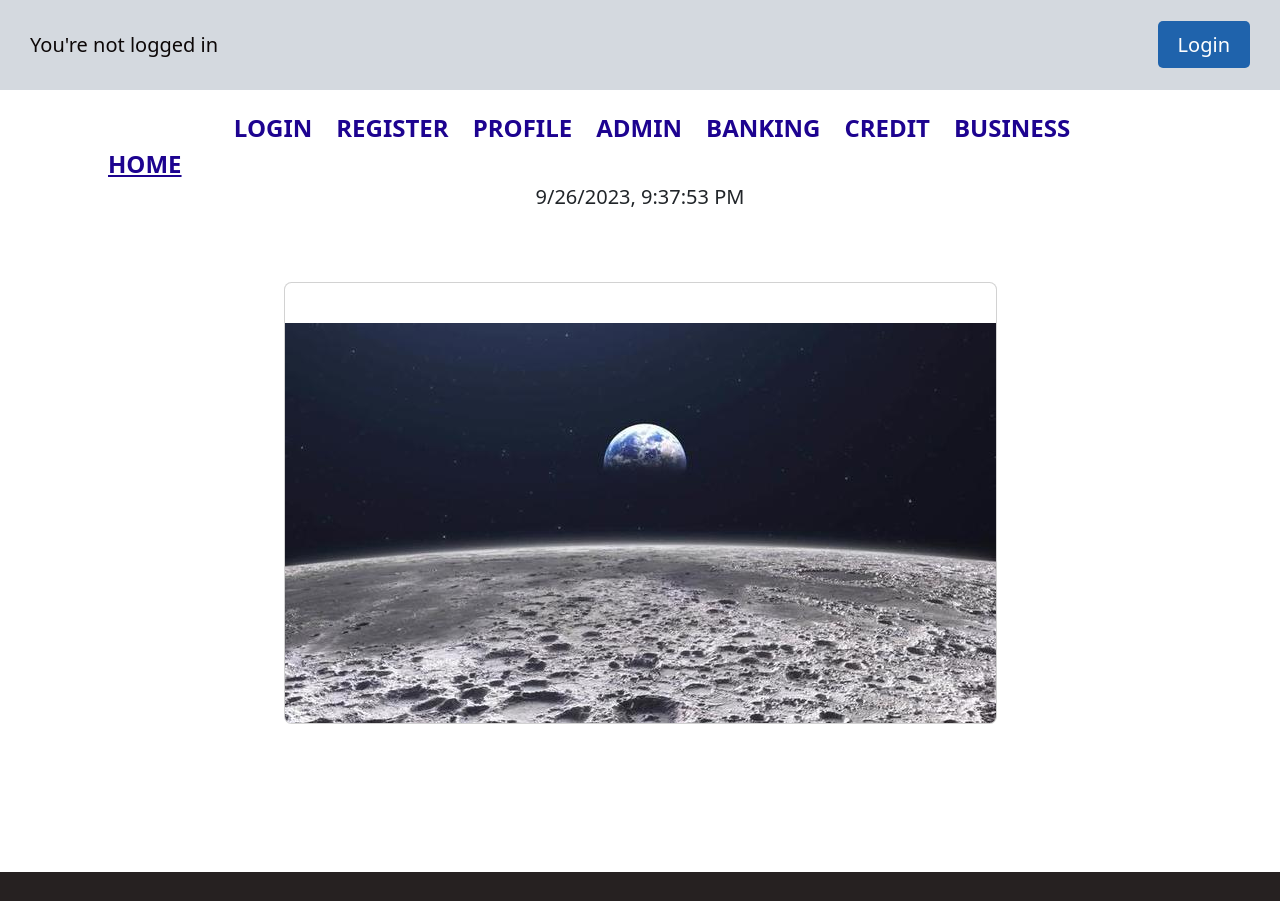
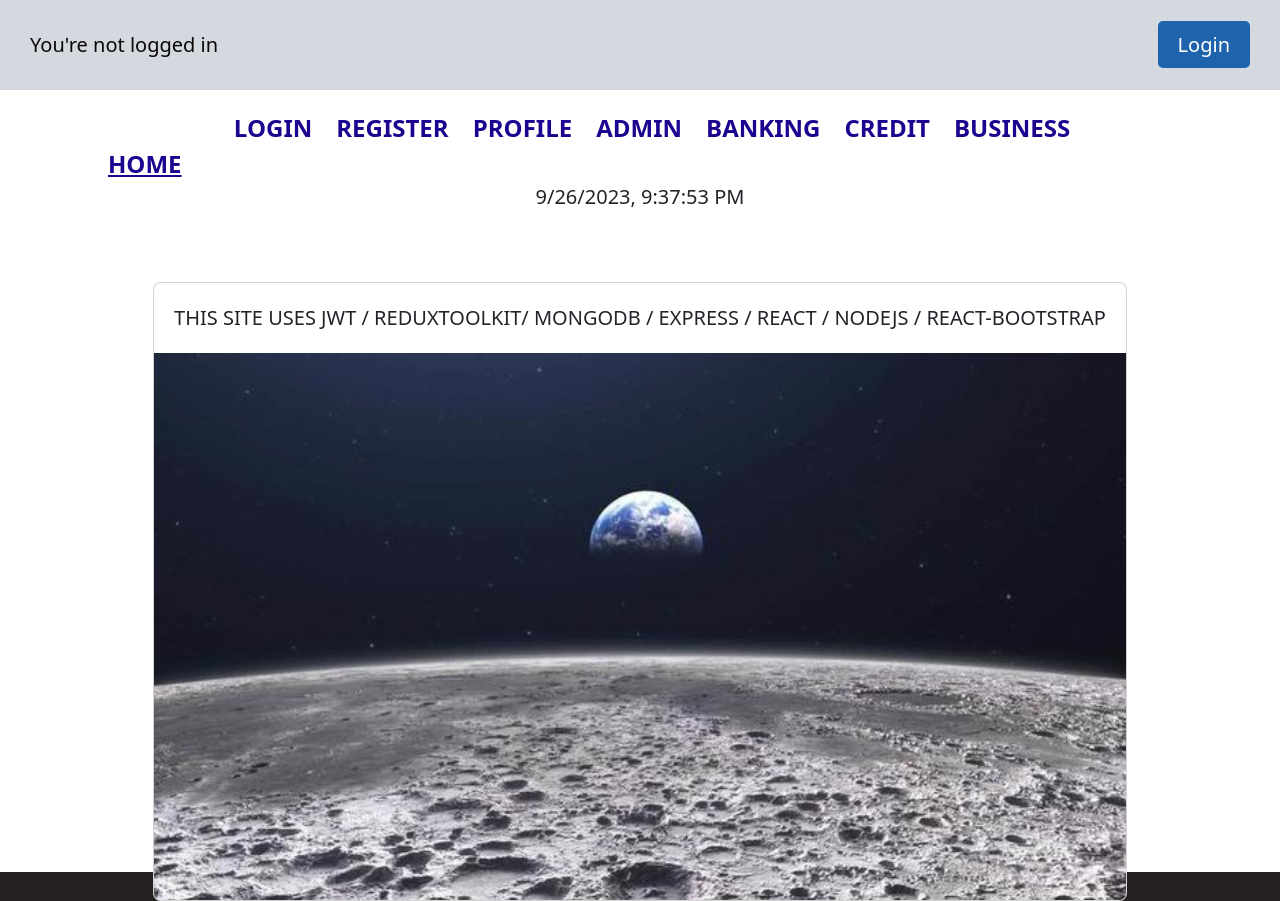
Before and after one commit to RobertSloan22/VercelMonoRepoMIT-Capstone, a React (Vite) app in the folder frontend/: page / in a window 1280 px wide. Before the commit the page ends 872 px from the top, so only its background shows below. Built offline with nearby package versions, Linux system fonts and the light colour scheme; no server answers.

Commit message:
Update HomeScreen.jsx

```diff
--- a/frontend/src/screens/HomeScreen.jsx
+++ b/frontend/src/screens/HomeScreen.jsx
@@ -17,7 +17,7 @@ const HomeScreen = () => {
       <Card>
         <Card.Body>
           <Card.Text>
-
+            THIS SITE USES JWT / REDUXTOOLKIT/ MONGODB / EXPRESS / REACT / NODEJS / REACT-BOOTSTRAP
 
           </Card.Text>
         </Card.Body>
```
